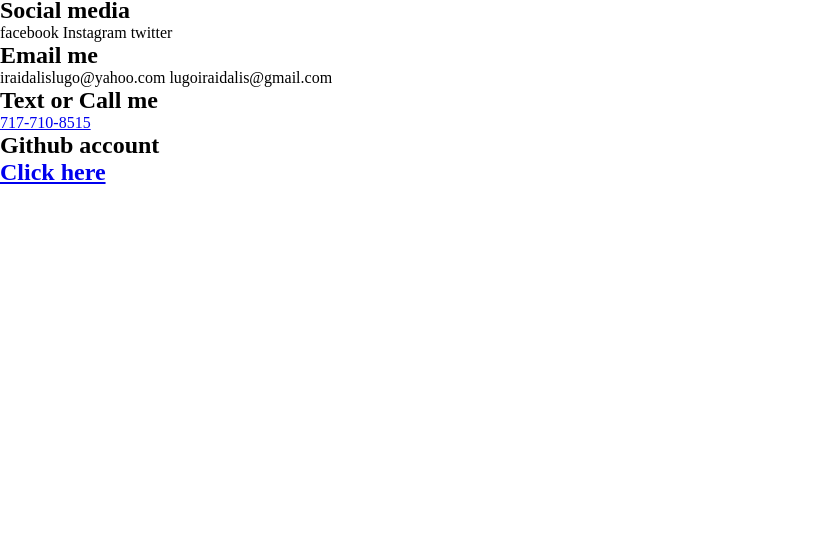
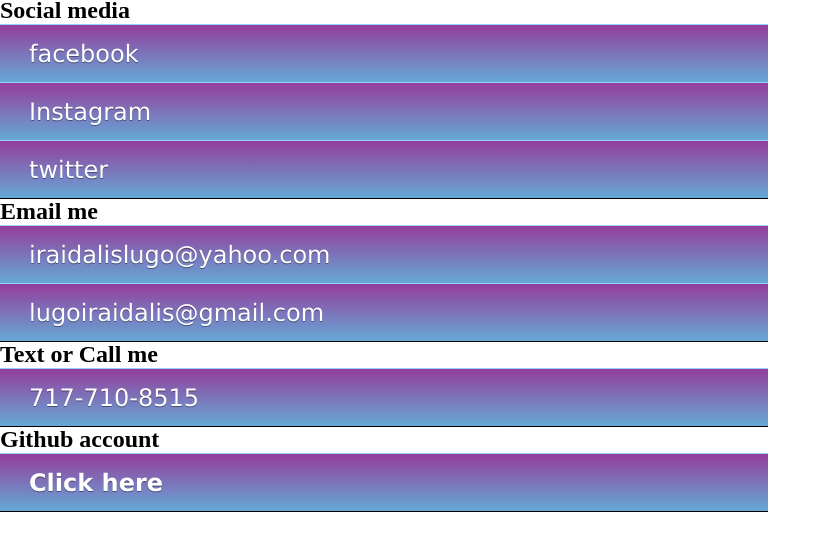
Before and after one commit to Iraidalis/Iraidalis.github.io, a plain HTML site: page contactme.html in a window 1280 px wide. Shown: the part 40-590 px from the top of the page, without its empty margins (0-831 px from the left). Drawn offline with Linux system fonts and the light colour scheme.

Commit message:
styled buttons

```diff
--- a/styles.css
+++ b/styles.css
@@ -3,16 +3,19 @@
   padding: 0;
   box-sizing: border-box;
 }
-img{
+
+img {
   width: 125px;
-  length:175px;
+  length: 175px;
 }
-.navigationbar{
+
+.navigationbar {
   display: flex;
   flex-direction: column;
   float: left;
 }
-.content{
+
+.content {
   display: flex;
   flex-wrap: wrap;
   flex-direction: column;
@@ -20,18 +23,41 @@ padding-left: 30px;
   align-items: flex-start;
   padding-bottom: 1000px;
 }
-.websites{
+
+.websites {
   display: grid;
   grid-column-gap: 30px;
   grid-row-gap: 50px;
   grid-template-columns: auto auto auto;
   padding: 20px 20px 40px 20px;
 }
-.footer{
+
+.footer {
   display: flex;
   justify-content: space-around;
 }
-embed{
+
+embed {
   width: 100%;
   height: 620px;
 }
+
+.btn {
+  display: block;
+  padding: 14.5px 29px;
+  margin-right: 40%;
+  border-top: 1px solid #96d1f8;
+  background: -webkit-linear-gradient(top, #943e9c, #65a9d7);
+  box-shadow: rgba(0, 0, 0, 1) 0 1px 0;
+  text-shadow: rgba(0, 0, 0, .4) 0 1px 0;
+  color: white;
+  font-size: 24px;
+  font-family: 'Lucida Grande', Helvetica, Arial, Sans-Serif;
+  text-decoration: none;
+  vertical-align: middle;
+}
+
+.btn:hover {
+  border-top-color: #286578;
+  background: #286578;
+  color: #ccc;
```
Also changed, not shown: index.html (+1 -1 lines), resume.html (+1 -1 lines). Lines whose indentation alone changed are shown as unchanged.
